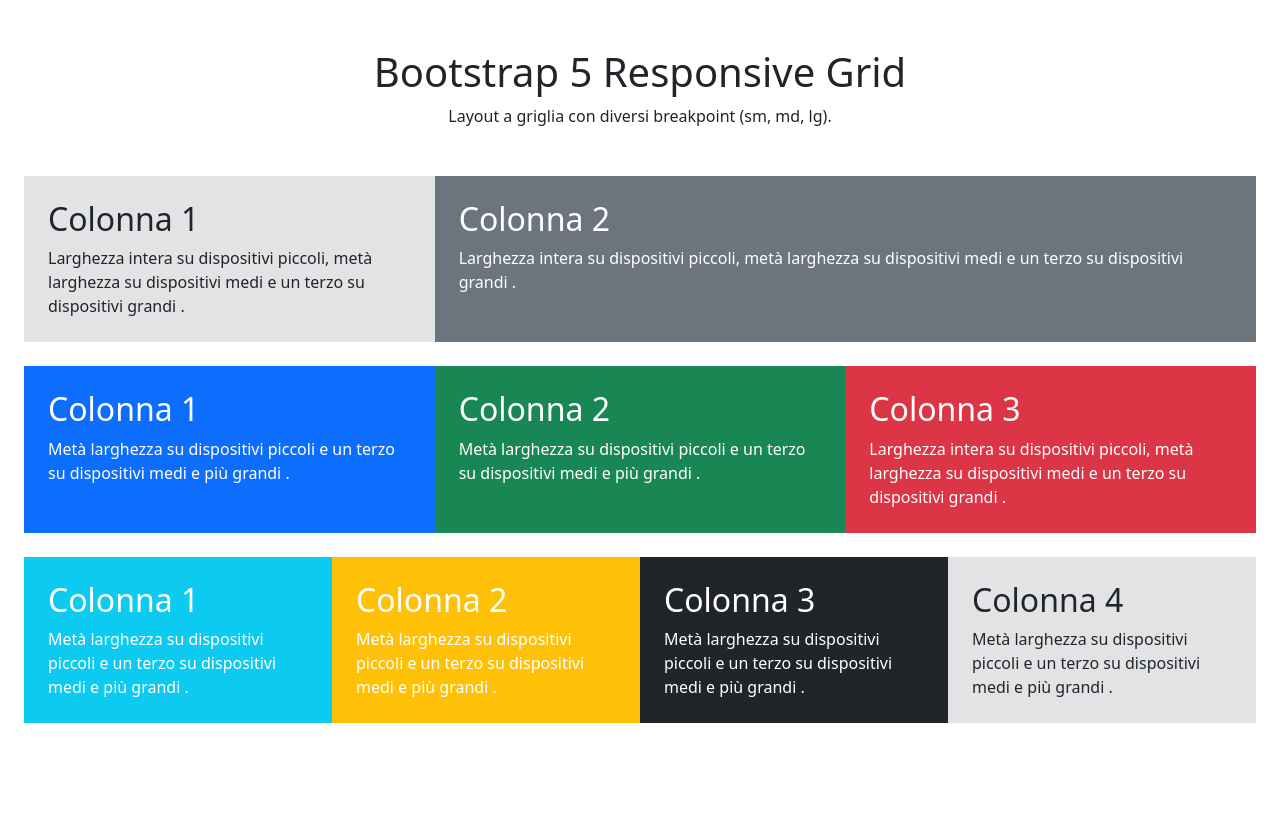
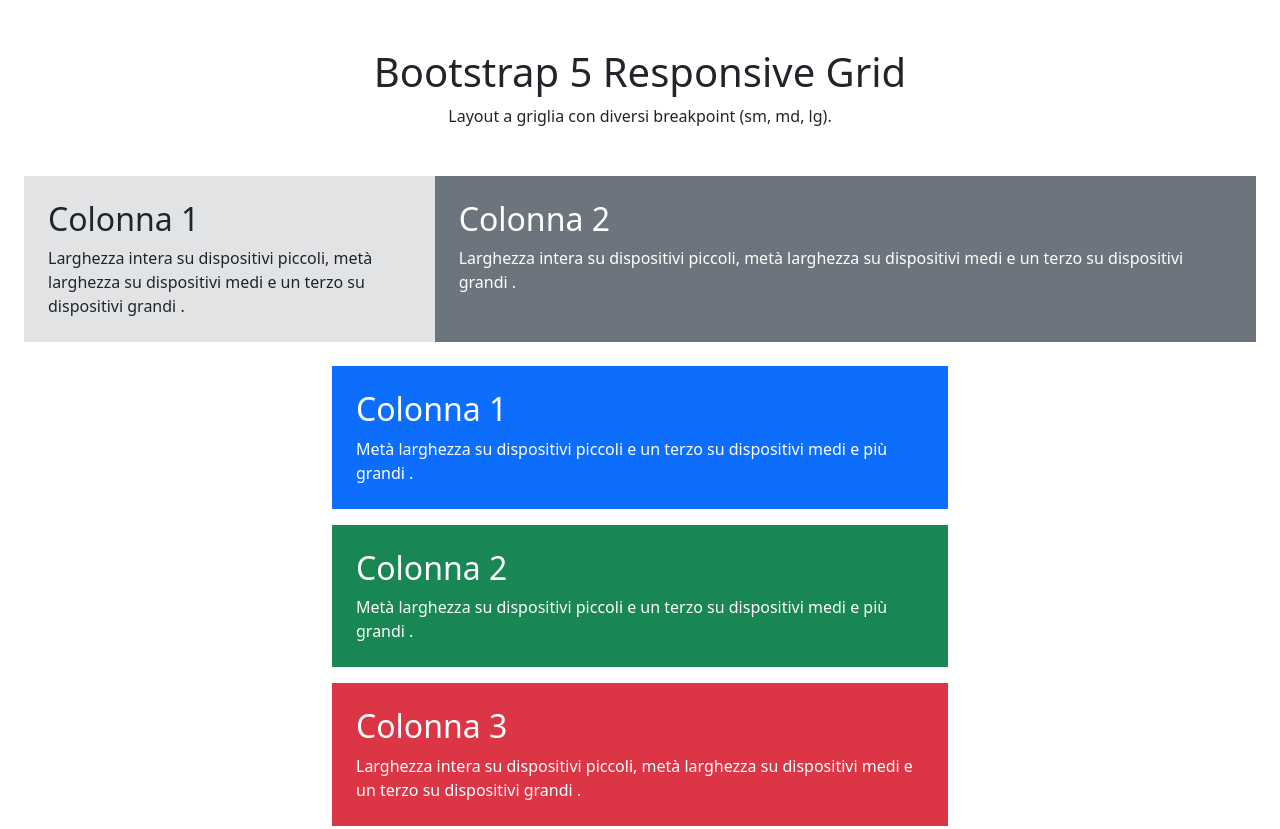
Before and after one commit to davide-delgiudice/htmlcss-bootstrap-layout, a plain HTML site: page index.html in a window 1280 px wide. Shown: the top 829 px of the page. Before the commit the page ends 800 px from the top, so only its background shows below. Drawn offline with nearby package versions, Linux system fonts and the light colour scheme.

Commit message:
[UPD] resized and aligned rows in desktop version with row-cols - Bonus

```diff
--- a/index.html
+++ b/index.html
@@ -36,7 +36,7 @@
             </div>
         </div>
         <!-- secondo gruppo -->
-        <div class="row mb-4 mx-4">
+        <div class="row row-cols-lg-2 gap-3 justify-content-center mb-4 mx-4">
             <div class="col-6 bg-primary text-white p-4 col-md-4">
                 <h2>Colonna 1</h2>
                 <span>
```
